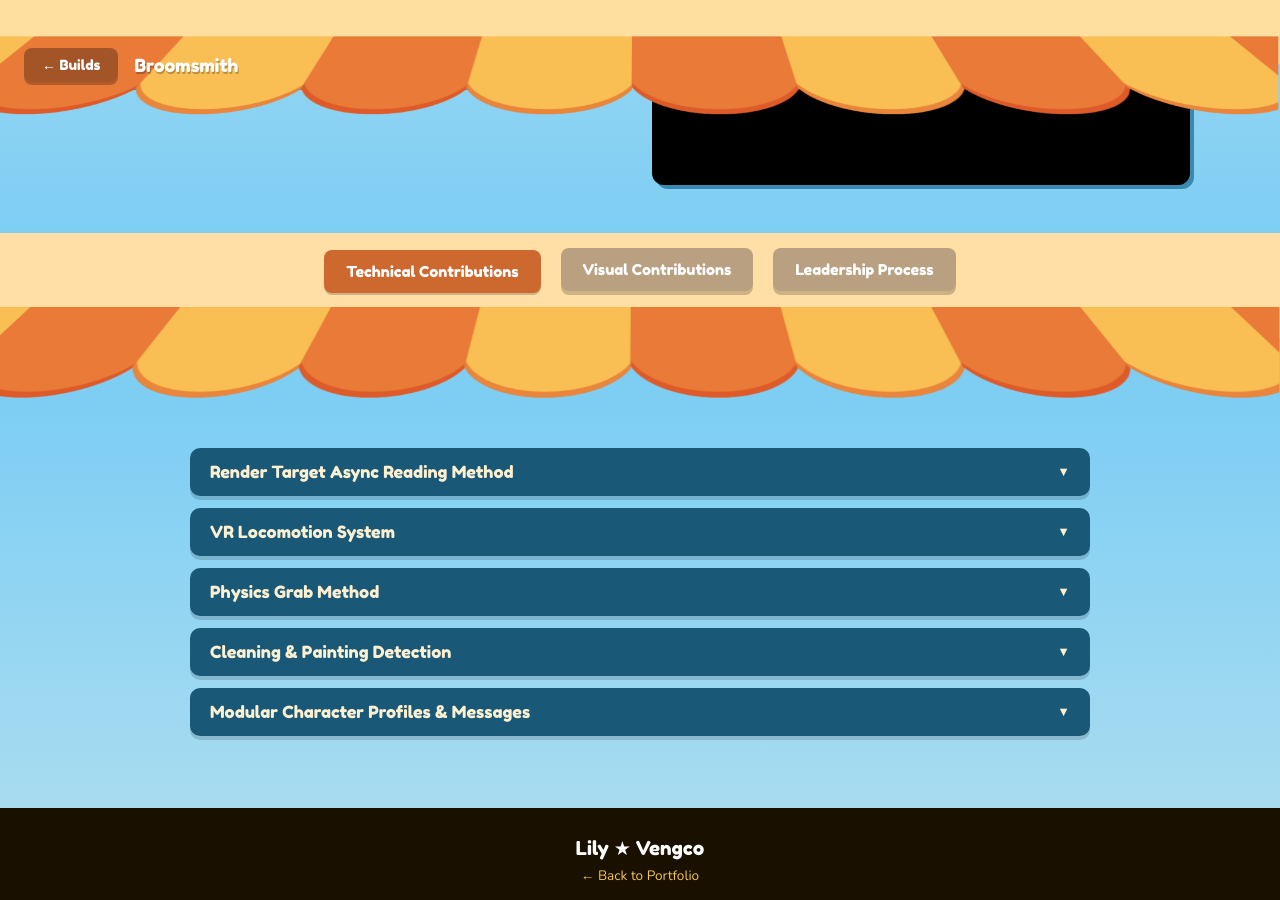
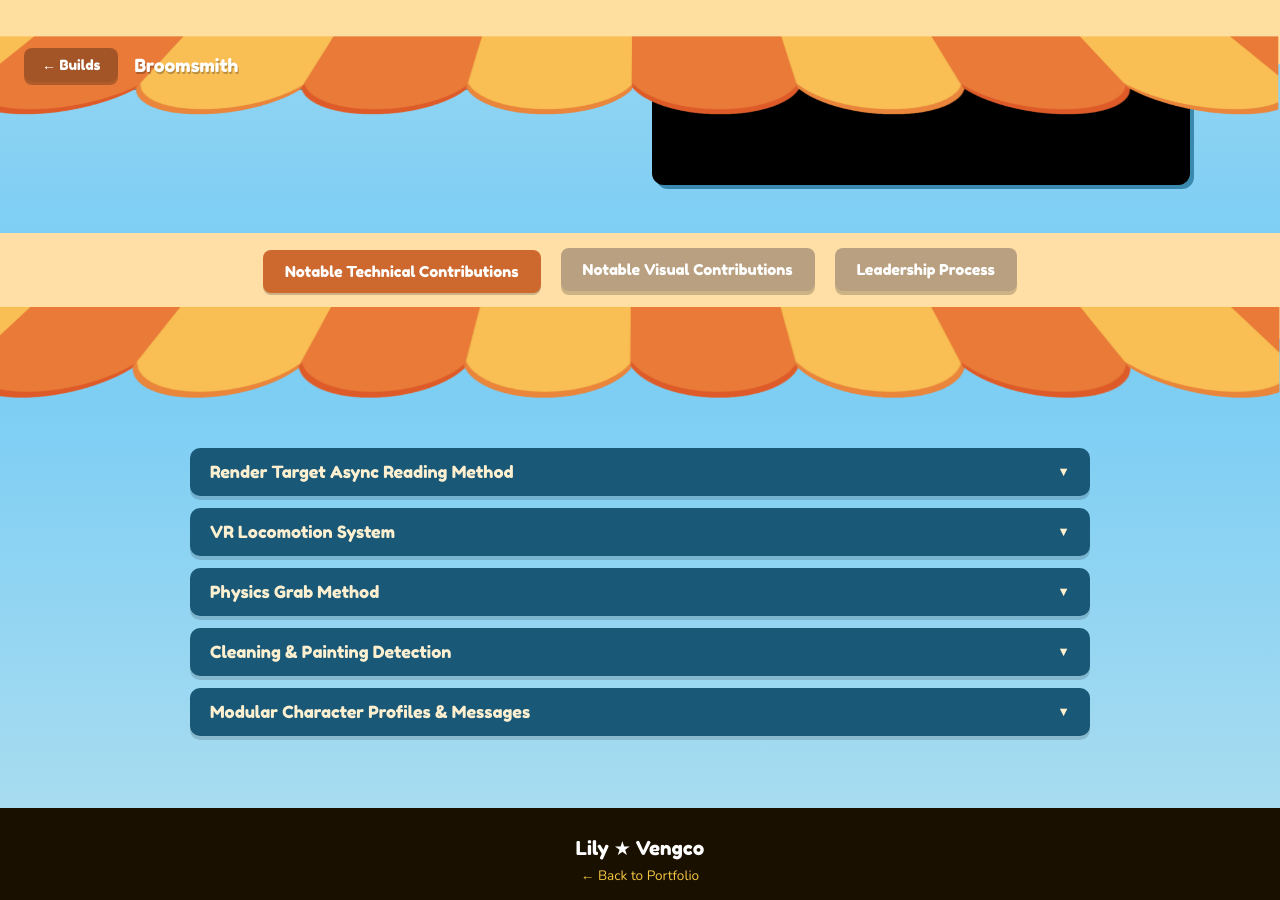
Before and after one commit to Lvengco/lvengcoportfolio, a Jekyll site: the page broomsmith.html, which Jekyll copies as it is, in a window 1280 px wide and 900 px high, scrolled down 832 px. Built offline with Jekyll 4.4.1, drawn with Linux system fonts in a browser that asks for light colours; grey boxes are pictures that could not be loaded.

Commit message:
Broomsmith info & other small changes

```diff
--- a/broomsmith.html
+++ b/broomsmith.html
@@ -279,10 +279,10 @@
 -->
 <div class="tab-divider">
   <button class="tab-btn-fallback active" data-tab="technical" onclick="switchTab(this)">
-    Technical Contributions
+    Notable Technical Contributions
   </button>
   <button class="tab-btn-fallback" data-tab="visual" onclick="switchTab(this)">
-    Visual Contributions
+    Notable Visual Contributions
   </button>
   <button class="tab-btn-fallback" data-tab="leadership" onclick="switchTab(this)">
     Leadership Process
@@ -334,6 +334,10 @@
           <a class="entry-link" href="https://github.com/Lvengco/BroomsmithCodeSamples/tree/main" target="_blank">🔗 View on GitHub</a>
           <p class="entry-subtitle">The Result</p>
           <p class="entry-text">Frame hitches during cleaning analysis were eliminated entirely. The system handles multiple simultaneous render target reads without impacting VR frame rate, and is fully extensible. Any new repairable object just has to pass its render target in and receives a normalized progress float back. This system is used to read both the cleaning and painting progress of our meshes.</p>
+          <p class="entry-text">The async progress method can be called via node in any Blueprint Editor, as seen below!</p>
+          <div class="entry-img-row">
+            <img src="assets/images/BroomsmithImgs/CleaningProgressAsyncNode.png" alt="Aync Node In Action" />
+          </div>
         </div>
       </div>
 
@@ -343,11 +347,13 @@
           <span class="dropdown-arrow">▼</span>
         </div>
         <div class="dropdown-body">
-          <p class="entry-subtitle">Creating Joystick Walking</p>
+          <p class="entry-subtitle">Creating Joystick Walking & Footstep Audio</p>
           <p class="entry-text">Though I utilized the Unreal VR Template pawn in Broomsmith, the pawn was missing some key features. The pawn only had teleportation instead of joystick movement. I implemented character movement and a paired footstep function that would calculate 2D Distance and play back a footstep if the distance was greater than a set threshold.</p>
           <div class="entry-img-row">
-            <!-- <img src="assets/images/grab-1.jpg" alt="Grab system screenshot" />
-                 <img src="assets/images/grab-2.jpg" alt="Grab system detail" /> -->
+            <img src="assets/images/BroomsmithImgs/DoFootstep.png" alt="Do Footstep Function" />
+          </div>
+          <div class="entry-img-row">
+            <img src="assets/images/BroomsmithImgs/MovementFunction.png" alt="Movement Function" />
           </div>
         </div>
       </div>
@@ -358,8 +364,13 @@
           <span class="dropdown-arrow">▼</span>
         </div>
         <div class="dropdown-body">
-          <p class="entry-subtitle">The Problem</p>
-          <p class="entry-text"> Blueprint.</p>
+          <p class="entry-subtitle">Overwriting The Original</p>
+          <p class="entry-text"> Physics Grabbing was a much larger and more complicated system, because I ended up entirely overwriting the existing grab component. The custom grab component has custom dispatchers, events, and grab types that could be easily accessed and changed for any item it was attached to. It features addons such as a floating niagara system and animation on drop, lighting up and changing colors on distance-hovering/activating, and more. </p>
+          <p class="entry-text"> Below is an embed of the full Distance Grabbing function including distance-grab lasers. Unreal does not have a distance grab function, so myself and a helper replicated the Unity distance-grabbing feature.</p>
+          <div class="entry-img-row">
+            <iframe src="https://blueprintue.com/render/_p59tz_y/" scrolling="no" allowfullscreen></iframe>
+          </div>
+          <p class="entry-text">Having a custom grab component also meant more customization for grab types. Maybe some items could or couldn’t be grabbed at a distance, maybe some could only rotate because they were constrained. Maybe some could float on drop and some couldn’t!</p>
         </div>
       </div>
 
@@ -369,8 +380,16 @@
           <span class="dropdown-arrow">▼</span>
         </div>
         <div class="dropdown-body">
-          <p class="entry-subtitle">The Problem</p>
-          <p class="entry-text"> Blueprint.</p>
+          <p class="entry-subtitle">How It Works In Editor</p>
+          <p class="entry-text"> Cleaning and painting detection is very accurate, and this is because the cube traces from the sponge snails and painting tools draw onto a mesh’s render target utilizing UV Collision. This process is smooth and quick, and the size of a tool’s radius can be easily swapped out. </p>
+          <div class="entry-img-row">
+            <img src="assets/images/BroomsmithImgs/DrawToRenderTarget.png" alt="DrawToRenderTarget node Images" />
+          </div>
+          <p class="entry-text">The render targets are set on BP Construct and link to each Repairable Item’s (The item a player is tasked with repairing by customers) dynamic instance material. </p>
+          <p class="entry-subtitle">Material Setup</p>
+          <div class="entry-img-row">
+            <img src="assets/images/BroomsmithImgs/Material Render Target 1.png" alt="Render target Material Setup" />
+          </div>
         </div>
       </div>
 
@@ -380,8 +399,17 @@
           <span class="dropdown-arrow">▼</span>
         </div>
         <div class="dropdown-body">
-          <p class="entry-subtitle">The Problem</p>
-          <p class="entry-text"> Blueprint.</p>
+          <p class="entry-subtitle">Designer Friendly Texting System</p>
+          <p class="entry-text"> I created a blueprint system that simulated and facilitated choice-based text messaging between itself and the user- and for ease of designer use I made the dialogue completely editable from a data table, as seen in the example below.</p>
+          <div class="entry-img-row">
+            <img src="assets/images/BroomsmithImgs/MessagingDataTable.png" alt="Messaging Data Table" />
+          </div>
+          <p class="entry-text">Each text message would also communicate the length of its string to the listening text message blueprint which, based on a customizable string-per-second threshold, would play the “...” animation for a certain amount of time before posting a message. It felt more real this way!</p>
+          <p class="entry-subtitle">Designer Friendly Profiles</p>
+          <p class="entry-text">Data tables were once again used for designer ease when editing inside the game. All information needed from each customer is packed into these data table entries, ensuring that customers can be easily added into the system in the future.</p>
+          <div class="entry-img-row">
+            <img src="assets/images/BroomsmithImgs/ModularProfileDatatable.png" alt="Modular Profile Data Table" />
+          </div>
         </div>
       </div>
 
@@ -415,10 +443,21 @@
           <span class="dropdown-arrow">▼</span>
         </div>
         <div class="dropdown-body">
+            <p class="entry-subtitle">Designer Guides</p>
+            <p class="entry-text">Some Repairable Items come in pieces that will connect together later. To ensure that 3D modelers were creating items that aligned with my ideas, I drew out items in two separate formats: one in default material colors and one in colors that indicated separate pieces.</p>
+            <div class="entry-img-row">
+              <img src="assets/images/BroomsmithImgs/Stargazer.png" alt="Stargazer Default Image" />
+            </div>
+            <div class="entry-img-row">
+              <img src="assets/images/BroomsmithImgs/Stargazer Pieces.png" alt="Stargazer Pieces Image" />
+            </div>
            <p class="entry-subtitle">Profile Photos</p>
-            <p class="entry-text"><!-- Describe your UI work here --></p>
+            <p class="entry-text">2D images for character profile photos.</p>
             <div class="entry-img-row">
-              <img src="assets/images/BroomsmithImgs/Kierra PFP.png" alt="C++ Code Segment" />
+              <img src="assets/images/BroomsmithImgs/Kierra PFP.png" alt="Kierra PFP" />
+            </div>
+            <div class="entry-img-row">
+              <img src="assets/images/BroomsmithImgs/Gustave PFP.png" alt="Gustave PFP" />
             </div>
           </div>
         </div>
@@ -440,8 +479,11 @@
         </div>
         <div class="dropdown-body">
           <p class="entry-subtitle">Process</p>
-          <p class="entry-text"><!-- Describe your planning/leadership process --></p>
-          <a class="entry-link" href="#" target="_blank">🔗 View Sprint Board</a>
+          <p class="entry-text">During this project I managed and onboraded two full-time members and six outsourced, part-time members. This included five designers spread across 2D illustration, 3D modeling, and Graphic Design, two sound designers and one assistant systems designer. The team worked within the Plastic SCM/Gluon repository system and reported task progress through google sheets in accordance with our Agile sprint style!</p>
+          <div class="entry-img-row">
+              <img src="assets/images/BroomsmithImgs/TaskTrackingExample.png" alt="Task Tracking Snapshot" />
+          </div>
+          <p class="entry-text">I organized weekly meetings and during critical work days/periods the team would report their progress and standups. On multiple occasions I solved technical and teammate conflicts to ensure a respectful and productive student environment!</p>
         </div>
       </div>
 
@@ -451,7 +493,7 @@
           <span class="dropdown-arrow">▼</span>
         </div>
         <div class="dropdown-body">
-          <p class="entry-text"><!-- Your leadership notes here --></p>
+          <p class="entry-text">Thanks to SCAD, I had the opportunity to attend the 2026 Game Developers conference (GDC) in San Francisco and show off Broomsmith! Testers had great feedback and loved our beta.</p>
         </div>
       </div>
 
--- a/doughordie.html
+++ b/doughordie.html
@@ -3,7 +3,7 @@
 <head>
   <meta charset="UTF-8" />
   <meta name="viewport" content="width=device-width, initial-scale=1.0" />
-  <title>Broomsmith — Lily Vengco</title>
+  <title>Dough or Die — Lily Vengco</title>
   <link href="https://fonts.googleapis.com/css2?family=Fredoka+One&family=Nunito:wght@400;600;700;800&display=swap" rel="stylesheet" />
   <style>
     :root {
--- a/usfiveforever.html
+++ b/usfiveforever.html
@@ -3,7 +3,7 @@
 <head>
   <meta charset="UTF-8" />
   <meta name="viewport" content="width=device-width, initial-scale=1.0" />
-  <title>Broomsmith — Lily Vengco</title>
+  <title>Us Five Forever — Lily Vengco</title>
   <link href="https://fonts.googleapis.com/css2?family=Fredoka+One&family=Nunito:wght@400;600;700;800&display=swap" rel="stylesheet" />
   <style>
     :root {
```
Also changed, not shown: dudesindistress.html (+12 -6 lines), index.html (+6 -6 lines), assets/images/BroomsmithImgs/GrabComponentInuse.png (added), assets/images/BroomsmithImgs/GrabComponentNodeUsage.png (added), assets/images/BroomsmithImgs/Material Render Target 1.png (added), assets/images/BroomsmithImgs/TaskTrackingExample.png (added), 1 other file.
